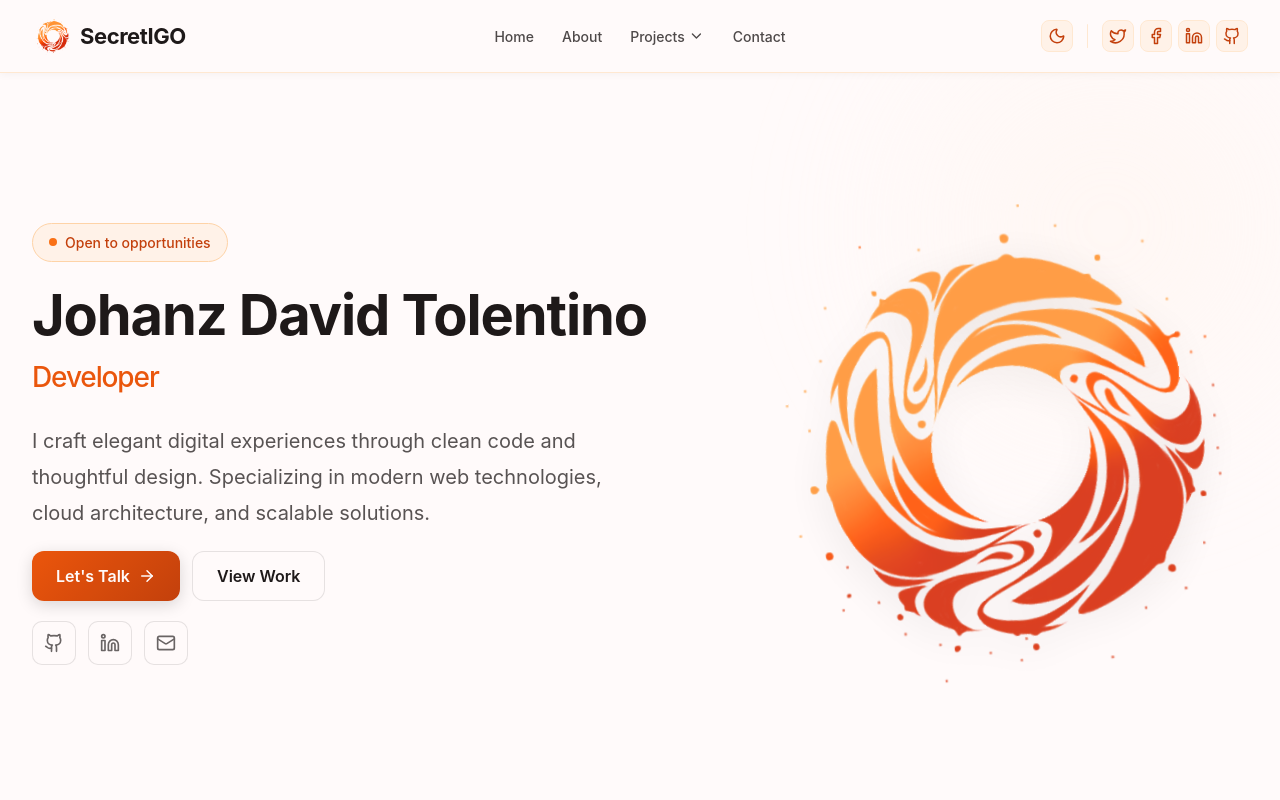
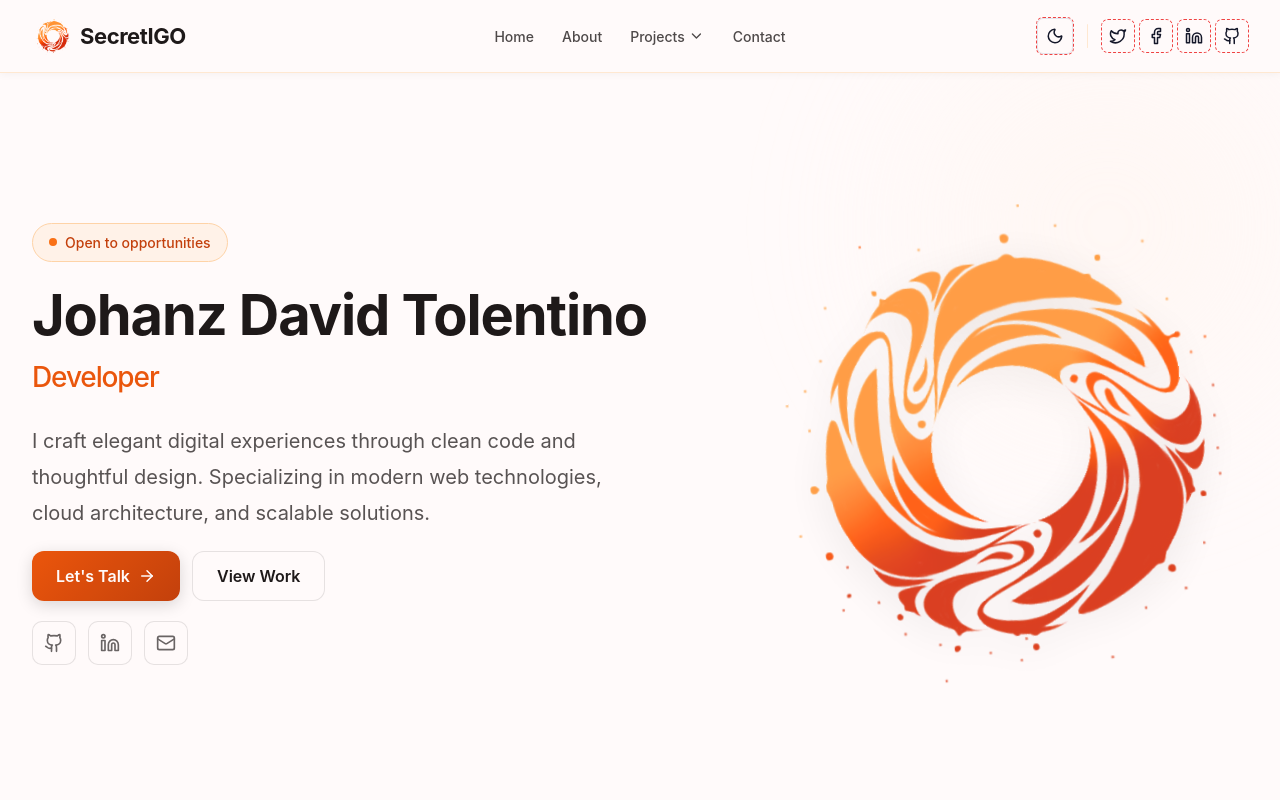
Before and after one commit to SecretIGO/Portfolio, a React (Vite) app in the folder portfoliowebsite/: page / in a window 1280 px wide. Shown: the top 800 px of the page. Built offline with nearby package versions, Linux system fonts and the light colour scheme.

Commit message:
[Applied UI components and navigation on Navbar]
Applied navigation on Navbar to prevent use of hardcoded values
Modified Navbar to use IconButton component
Corrected the display:none to navbar-actions instead of .mobile-social-link

```diff
--- a/portfoliowebsite/src/components/navbar/Navbar.css
+++ b/portfoliowebsite/src/components/navbar/Navbar.css
@@ -388,12 +388,12 @@
     display: none;
   }
 
+  .navbar-actions {
+    display: none;
+  }
+
   .mobile-menu-toggle {
     display: flex;
-  }
-
-  .mobile-social-link {
-    display: none;
   }
 
   .mobile-menu {
--- a/portfoliowebsite/src/components/navbar/Navbar.tsx
+++ b/portfoliowebsite/src/components/navbar/Navbar.tsx
@@ -1,6 +1,8 @@
 import React, { useEffect, useState } from 'react';
 import './Navbar.css';
 import { Menu, X, ChevronDown, Sun, Moon, Twitter, Facebook, Linkedin, Github } from 'lucide-react';
+import { PAGE_NAV, SOCIALS } from '../../_constants/navigation';
+import IconButton from '../../_ui_library/button-icon/IconButton';
 
 interface NavbarProps {
   isProjectsHovered: boolean;
@@ -35,6 +37,13 @@ const Navbar: React.FC<NavbarProps> = ({
 
   const toggleTheme = () => setTheme(prev => (prev === 'dark' ? 'light' : 'dark'));
 
+  const socialIconMap: Record<string, React.ComponentType<{ size?: number | string; className?: string }>> = {
+    twitter: Twitter,
+    facebook: Facebook,
+    linkedin: Linkedin,
+    github: Github,
+  };
+
   return (
     <header className="navbar">
       <div className="navbar-container">
@@ -46,38 +55,60 @@ const Navbar: React.FC<NavbarProps> = ({
 
         {/* Desktop Navigation */}
         <nav className="navbar-nav">
-          <a href="#home" className="nav-link">Home</a>
-          <a href="#about" className="nav-link">About</a>
+          {PAGE_NAV.map(item => {
+            const isProjects = item.id === 'projects';
+            if (isProjects) {
+              return (
                 <a
-            href="#projects"
+                  key={item.id}
+                  href={item.href}
                   className="nav-link nav-link-dropdown"
                   onMouseEnter={onProjectsMouseEnter}
                   onMouseLeave={onProjectsMouseLeave}
                   aria-haspopup="menu"
                   aria-expanded={isProjectsHovered}
                 >
-            Projects
+                  {item.label}
                   <ChevronDown size={16} className="dropdown-icon" />
                 </a>
-          <a href="#contact" className="nav-link">Contact</a>
+              );
+            }
+            return (
+              <a key={item.id} href={item.href} className="nav-link">{item.label}</a>
+            );
+          })}
         </nav>
 
         {/* Theme Toggle and Socials */}
         <div className="navbar-actions">
-          <button
-            className="theme-toggle"
+          <IconButton
+            icon={theme === 'dark' ? Sun : Moon}
             onClick={toggleTheme}
             aria-label={theme === 'dark' ? 'Switch to light mode' : 'Switch to dark mode'}
             title={theme === 'dark' ? 'Switch to light mode' : 'Switch to dark mode'}
-          >
-            {theme === 'dark' ? <Sun size={18} /> : <Moon size={18} />}
-          </button>
+            variant='secondary'
+            radius='sm'
+            size='md'
+          />
           <span className="navbar-actions-sep" aria-hidden="true" />
           <div className="navbar-socials" aria-label="Social links">
-            <a href="#twitter" className="navbar-social-link" aria-label="Twitter"><Twitter size={18} /></a>
-            <a href="#facebook" className="navbar-social-link" aria-label="Facebook"><Facebook size={18} /></a>
-            <a href="#linkedin" className="navbar-social-link" aria-label="LinkedIn"><Linkedin size={18} /></a>
-            <a href="#github" className="navbar-social-link" aria-label="GitHub"><Github size={18} /></a>
+            {SOCIALS.map(s => {
+              const Icon = socialIconMap[s.name] || Github;
+              const label = s.name.charAt(0).toUpperCase() + s.name.slice(1);
+              return (
+                <IconButton
+                  key={s.name}
+                  href={s.href}
+                  variant='ghost'
+                  radius='sm'
+                  icon={Icon}
+                  size='sm'
+                  rel="noopener noreferrer"
+                  aria-label={label}
+                  animation='hover-lift'
+                />
+              );
+            })}
           </div>
         </div>
 
@@ -95,19 +126,31 @@ const Navbar: React.FC<NavbarProps> = ({
       {/* Mobile Menu */}
       {mobileMenuOpen && (
         <div className="mobile-menu">
-          <a href="#home" className="mobile-nav-link" onClick={toggleMobileMenu}>Home</a>
-          <a href="#about" className="mobile-nav-link" onClick={toggleMobileMenu}>About</a>
-          <a href="#projects" className="mobile-nav-link" onClick={toggleMobileMenu}>Projects</a>
-          <a href="#contact" className="mobile-nav-link" onClick={toggleMobileMenu}>Contact</a>
+          {PAGE_NAV.map(item => (
+            <a key={item.id} href={item.href} className="mobile-nav-link" onClick={toggleMobileMenu}>
+              {item.label}
+            </a>
+          ))}
           <button className="mobile-theme-toggle" onClick={() => { toggleTheme(); toggleMobileMenu(); }}>
             {theme === 'dark' ? 'Light Mode' : 'Dark Mode'}
           </button>
           <div className="mobile-separator" aria-hidden="true" />
           <div className="mobile-socials" aria-label="Social links">
-            <a href="#twitter" className="mobile-social-link" onClick={toggleMobileMenu} aria-label="Twitter"><Twitter size={18} /></a>
-            <a href="#facebook" className="mobile-social-link" onClick={toggleMobileMenu} aria-label="Facebook"><Facebook size={18} /></a>
-            <a href="#linkedin" className="mobile-social-link" onClick={toggleMobileMenu} aria-label="LinkedIn"><Linkedin size={18} /></a>
-            <a href="#github" className="mobile-social-link" onClick={toggleMobileMenu} aria-label="GitHub"><Github size={18} /></a>
+            {SOCIALS.map(s => {
+              const Icon = socialIconMap[s.name] || Github;
+              const label = s.name.charAt(0).toUpperCase() + s.name.slice(1);
+              return (
+                <a
+                  key={s.name}
+                  href={s.href}
+                  className="mobile-social-link"
+                  onClick={toggleMobileMenu}
+                  aria-label={label}
+                >
+                  <Icon size={18} />
+                </a>
+              );
+            })}
           </div>
         </div>
       )}
```
Lines whose indentation alone changed are shown as unchanged.
